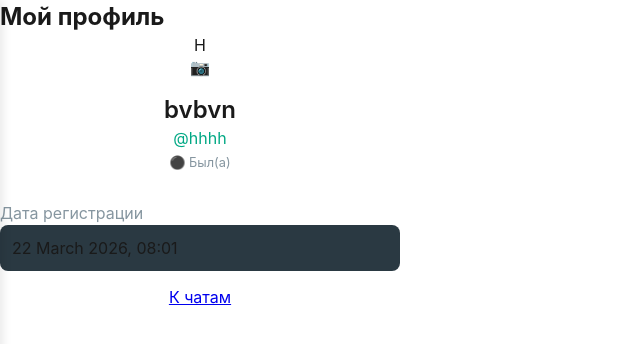
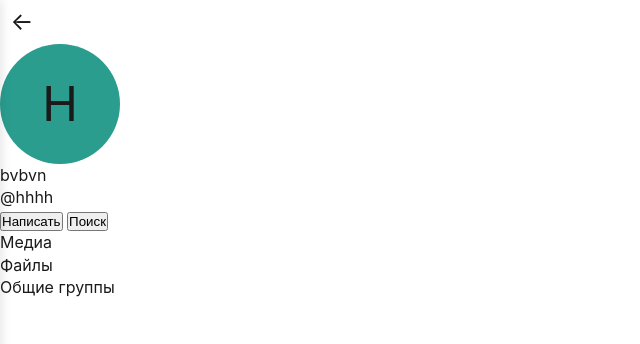
Before and after one commit to Dan202667/NVDBchat, a Flask app: template templates/profile.html in a window 1280 px wide. Shown: the top 344 px of the page, without its empty margins (0-640 px from the left). Run offline with Flask 3, Linux system fonts and the light colour scheme; the template is opened without the code that fills it: values that come from a table or form of the project are taken from there, others are empty.

Commit message:
Update profile.html

```diff
--- a/templates/profile.html
+++ b/templates/profile.html
@@ -1,65 +1,64 @@
 {% extends "base.html" %}
+
 {% block content %}
-<div class="auth-container" style="max-width: 400px;">
-    <h2>Мой профиль</h2>
-
-    <div style="text-align: center; margin-bottom: 30px; position: relative;">
-        <div class="avatar-wrapper">
+<div class="profile-container">
+    <div class="profile-header">
+        <div class="back-button" onclick="goBack()">←</div>
+        <div class="profile-avatar-large" onclick="showAvatarMenu()">
             {% if user.avatar_url %}
-                <img src="{{ user.avatar_url }}" class="profile-avatar" id="profileAvatar">
+                <img src="{{ user.avatar_url }}" style="width: 120px; height: 120px; border-radius: 60px;">
             {% else %}
-                <div class="profile-avatar-placeholder" id="profileAvatar">
+                <div style="width: 120px; height: 120px; border-radius: 60px; background: var(--accent-color); display: flex; align-items: center; justify-content: center; font-size: 48px;">
                     {{ user.username[0]|upper if user.username else '?' }}
                 </div>
             {% endif %}
-            <label for="avatarUpload" class="avatar-upload-btn">
-                📷
-                <input type="file" id="avatarUpload" accept="image/*" style="display: none;">
-            </label>
         </div>
-        <div style="font-size: 1.5rem; font-weight: 600; margin-top: 15px;">{{ user.name }}</div>
-        <div style="color: #00a884;">@{{ user.username }}</div>
-        <div style="font-size: 0.8rem; color: #8696a0; margin-top: 5px;">
-            {% if user.is_online %}
-                🟢 Онлайн
-            {% else %}
-                ⚫ Был(а) {{ user.last_seen.strftime('%d.%m.%Y %H:%M') }}
-            {% endif %}
+        <div class="profile-name">{{ user.name }}</div>
+        <div class="profile-username">@{{ user.username }}</div>
+        <div class="profile-actions">
+            <button class="profile-action-btn" onclick="navigateTo('/chats')">Написать</button>
+            <button class="profile-action-btn" onclick="searchInChat()">Поиск</button>
         </div>
     </div>
 
-    <div class="form-group" style="margin-top: 20px;">
-        <label style="color: #8696a0;">Дата регистрации</label>
-        <div style="background: #2a3942; padding: 12px; border-radius: 8px;">
-            {{ user.created_at.strftime('%d %B %Y, %H:%M') }}
-        </div>
+    <div class="profile-section">
+        <div class="section-title">Медиа</div>
+        <div class="media-grid" id="mediaGrid"></div>
     </div>
 
-    <!-- Кнопка админ-панели (только для Dan) -->
-    {% if user.username == 'Dan' %}
-    <a href="{{ url_for('admin_users') }}" class="btn" style="background: #ff4444; margin-top: 15px; display: block; text-align: center;">👑 Админ панель</a>
-    {% endif %}
+    <div class="profile-section">
+        <div class="section-title">Файлы</div>
+        <div id="filesList"></div>
+    </div>
 
-    <a href="{{ url_for('chats') }}" class="btn" style="margin-top: 15px; display: block; text-align: center;">К чатам</a>
+    <div class="profile-section">
+        <div class="section-title">Общие группы</div>
+        <div id="commonGroups"></div>
+    </div>
 </div>
 
 <script>
-    document.getElementById('avatarUpload').addEventListener('change', function(e) {
-        const file = e.target.files[0];
-        if (file) {
-            const formData = new FormData();
-            formData.append('avatar', file);
-            fetch('/upload_avatar', {
-                method: 'POST',
-                body: formData
-            })
-            .then(response => {
-                if (response.redirected) {
-                    window.location.href = response.url;
-                }
-            })
-            .catch(err => console.error('Error:', err));
-        }
+    function goBack() { window.history.back(); }
+    function navigateTo(url) { window.location.href = url; }
+    function searchInChat() { alert('Поиск в чате'); }
+    function showAvatarMenu() { alert('Увеличить / Сохранить / Удалить'); }
+
+    // Загрузка медиа
+    fetch('/get_user_media/{{ user.id }}')
+    .then(response => response.json())
+    .then(data => {
+        const mediaGrid = document.getElementById('mediaGrid');
+        data.media.forEach(url => {
+            const img = document.createElement('img');
+            img.src = url;
+            img.style.width = '80px';
+            img.style.height = '80px';
+            img.style.objectFit = 'cover';
+            img.style.borderRadius = '8px';
+            img.style.cursor = 'pointer';
+            img.onclick = () => window.open(url);
+            mediaGrid.appendChild(img);
+        });
     });
 </script>
 {% endblock %}
```
